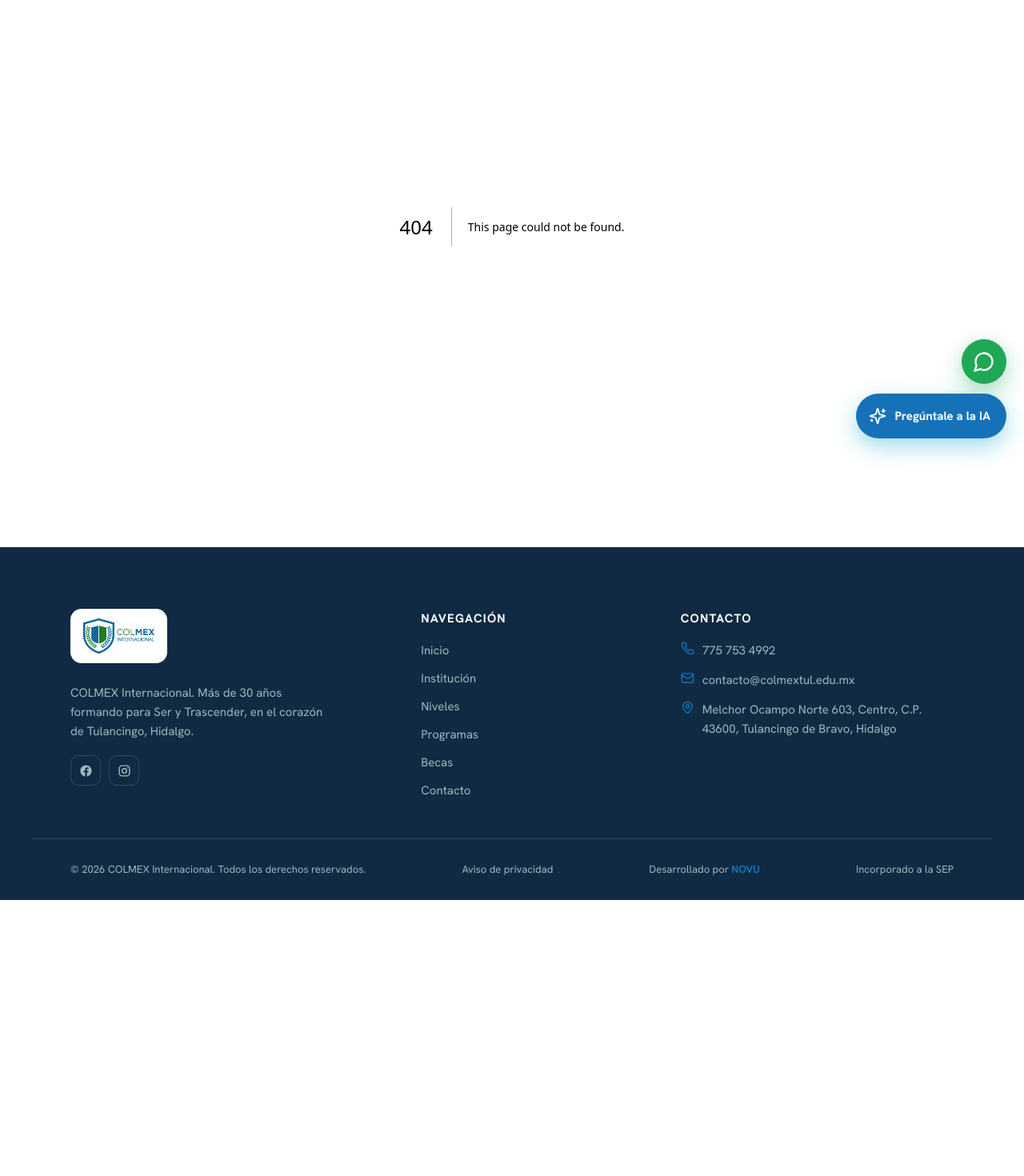
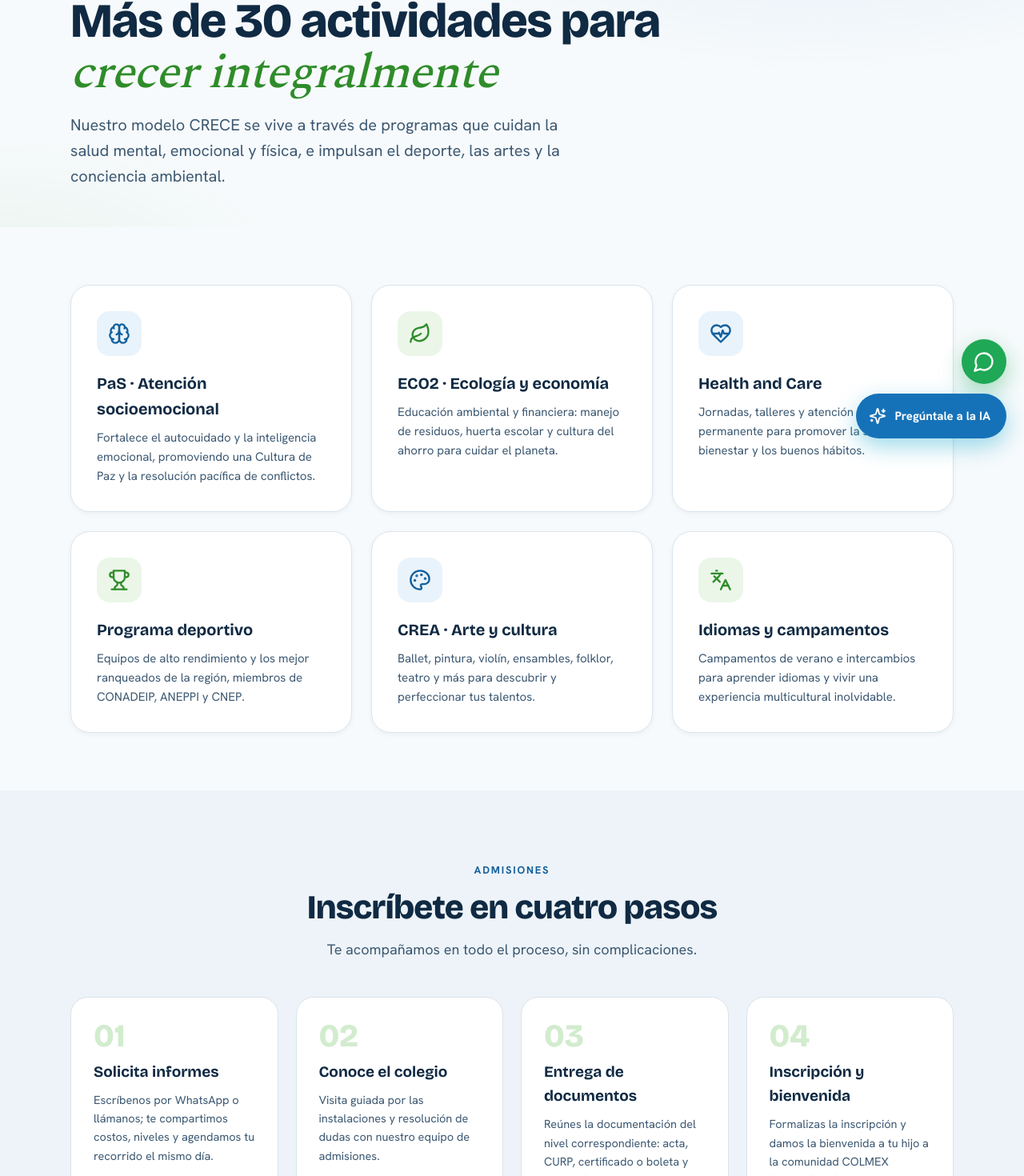
Before and after one commit to novumarketing/colmex-web, a Next.js app: page /programas in a window 1280 px wide. Before the commit this address had no page. Shown: the part 230-1700 px from the top of the page at 80% size. Before the commit the page ends 1355 px from the top, so only its background shows below. Built offline with nearby package versions, Linux system fonts and the light colour scheme.

Commit message:
Add files via upload

```diff
--- /dev/null
+++ b/app/programas/page.tsx
@@ -0,0 +1,52 @@
+import type { Metadata } from "next";
+import Icon from "@/components/Icon";
+import Reveal from "@/components/Reveal";
+import { PageHero, SectionHead, CtaBand } from "@/components/ui";
+import { PROGRAMAS, PASOS } from "@/components/site";
+
+export const metadata: Metadata = {
+  title: "Programas institucionales",
+  description: "Más de 30 actividades en COLMEX: programa deportivo (CONADEIP/ANEPPI), CREA de arte, ECO2, Health and Care, atención socioemocional PaS e idiomas.",
+};
+
+export default function Programas() {
+  return (
+    <main>
+      <PageHero
+        eyebrow="Programas institucionales"
+        title={<>Más de 30 actividades para <span className="serif-green">crecer integralmente</span></>}
+        sub="Nuestro modelo CRECE se vive a través de programas que cuidan la salud mental, emocional y física, e impulsan el deporte, las artes y la conciencia ambiental."
+      />
+
+      <section className="wrap" style={{ paddingTop: "clamp(40px,6vw,72px)", paddingBottom: "clamp(40px,6vw,72px)" }}>
+        <div style={{ display: "grid", gridTemplateColumns: "repeat(auto-fit,minmax(300px,1fr))", gap: 24 }}>
+          {PROGRAMAS.map((p, i) => (
+            <Reveal key={p.title} className="card card-hover">
+              <div className={i % 2 ? "icon-chip-green" : "icon-chip"}><Icon name={p.icon as any} size={28} /></div>
+              <h3 className="h3" style={{ fontSize: 20, marginTop: 18 }}>{p.title}</h3>
+              <p style={{ color: "var(--ink-600)", marginTop: 8, fontSize: 15 }}>{p.desc}</p>
+            </Reveal>
+          ))}
+        </div>
+      </section>
+
+      {/* Proceso de admisión */}
+      <section className="band-bg2">
+        <div className="wrap" style={{ paddingTop: "clamp(48px,7vw,90px)", paddingBottom: "clamp(48px,7vw,90px)" }}>
+          <SectionHead center eyebrow="Admisiones" title="Inscríbete en cuatro pasos" sub="Te acompañamos en todo el proceso, sin complicaciones." />
+          <div style={{ display: "grid", gridTemplateColumns: "repeat(auto-fit,minmax(230px,1fr))", gap: 22, marginTop: 44 }}>
+            {PASOS.map((s) => (
+              <Reveal key={s.n} style={{ background: "var(--surface)", border: "1px solid var(--bd)", borderRadius: 22, padding: 28 }}>
+                <div style={{ fontFamily: "var(--font-display)", fontWeight: 800, fontSize: 40, color: "var(--green-100)", lineHeight: 1 }}>{s.n}</div>
+                <h3 className="h3" style={{ fontSize: 19, marginTop: 10 }}>{s.title}</h3>
+                <p style={{ color: "var(--ink-600)", marginTop: 8, fontSize: 14.5 }}>{s.desc}</p>
+              </Reveal>
+            ))}
+          </div>
+        </div>
+      </section>
+
+      <CtaBand title="Comienza el proceso hoy" sub="Te enviamos la lista de precios y agendamos tu recorrido el mismo día." variant="blue" primary="informes" />
+    </main>
+  );
+}
```
